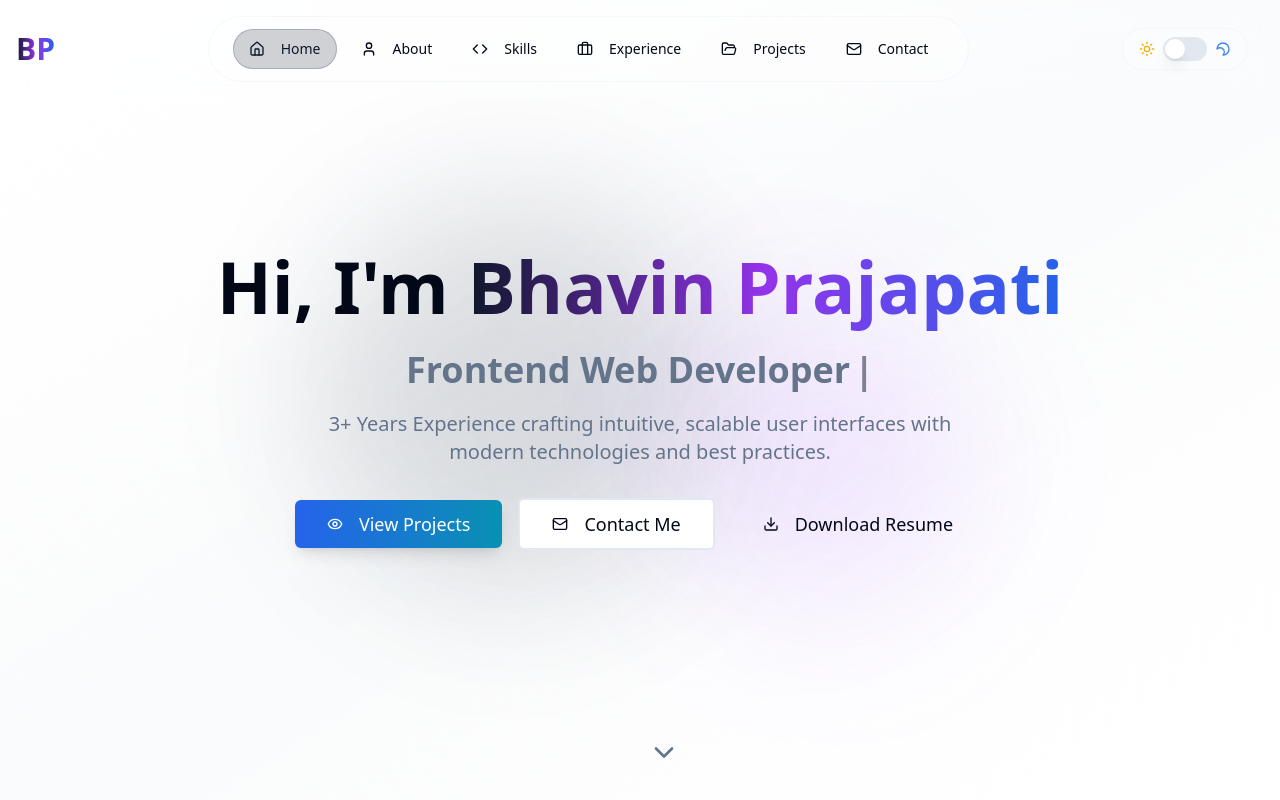
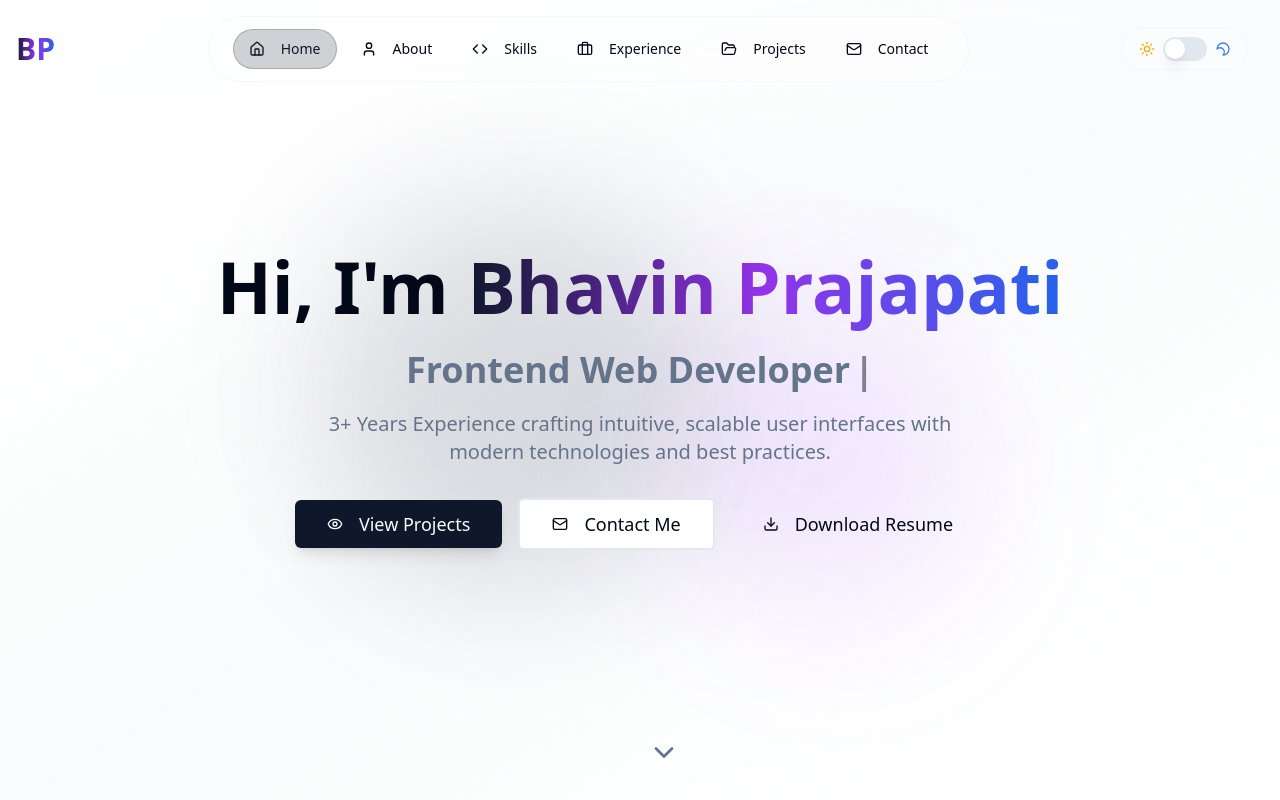
Before and after one commit to bhavin4314/bhavin-prajapati-portfolio, a React (Vite) app: page / in a window 1280 px wide. Shown: the top 800 px of the page. Built offline with nearby package versions, Linux system fonts and the light colour scheme.

Commit message:
Fix: Sync hero button with theme
Adjusted hero section button styling to match the current theme for better visual consistency.

```diff
--- a/src/components/Hero.tsx
+++ b/src/components/Hero.tsx
@@ -128,10 +128,10 @@ export function Hero() {
             <Button
               size="lg"
               onClick={() => scrollToSection("projects")}
-              className="bg-gradient-to-r from-blue-600 to-cyan-600 hover:from-blue-700 hover:to-cyan-700 text-white border-0 shadow-lg hover:shadow-xl px-8 py-6 text-lg group transition-all duration-300"
+              className="bg-primary hover:bg-primary/90 text-primary-foreground px-8 py-6 text-lg group shadow-lg hover:shadow-xl transition-all duration-300"
             >
-              <Eye className="mr-2 h-5 w-5 text-white group-hover:scale-110 transition-transform" />
-              <span className="text-white font-medium">View Projects</span>
+              <Eye className="mr-2 h-5 w-5 group-hover:scale-110 transition-transform" />
+              View Projects
             </Button>
 
             <Button
```
